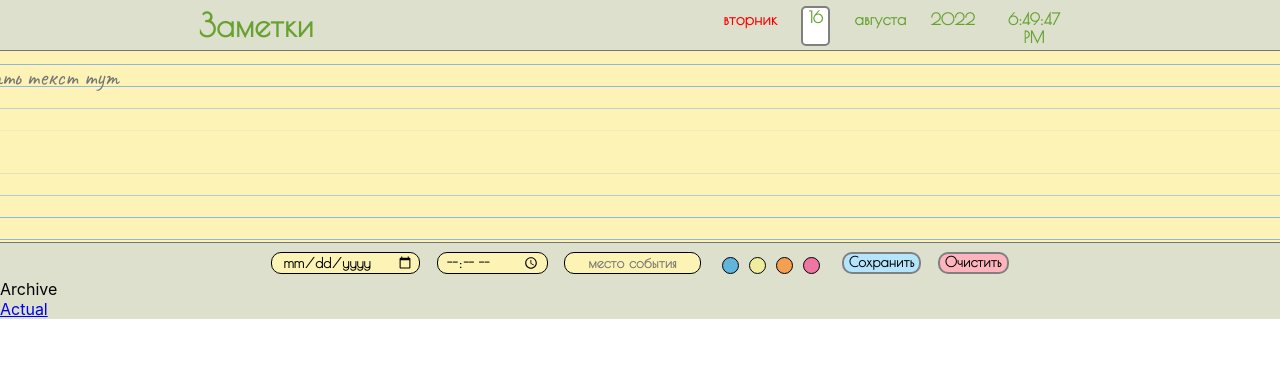
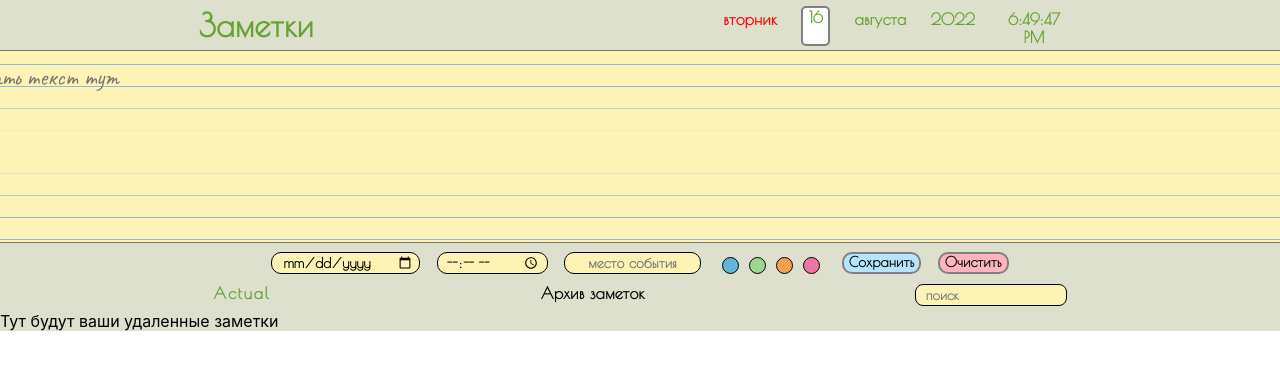
Before and after one commit to mtanasov/mtanasov.github.io-notes, a React (Vite) app: page /archive in a window 1280 px wide. Shown: the top 370 px of the page. Built offline with nearby package versions, Linux system fonts and the light colour scheme.

Commit message:
работает архив сообщений

```diff
--- a/src/colors.css
+++ b/src/colors.css
@@ -4,7 +4,7 @@ body {
    --titleClr: hsl(91deg 54% 41%);
    --bgrClrCreateNotes: hsl(52deg 95% 85%);
    --pColorBlue: hsl(199deg 63% 62%);
-   --pColorYellow: hsl(58deg 73% 78%);
+   --pColorYellow: hsl(109deg 46% 70%);
    --pColorOrange: hsl(29deg 89% 64%);
    --pColorPink: hsl(338deg 79% 70%);
 }
--- a/src/components/content/createNotes/CreateNotes.jsx
+++ b/src/components/content/createNotes/CreateNotes.jsx
@@ -11,8 +11,6 @@ export function CreateNotes() {
    const placeEvent = useSelector((state) => state.note.placeE)
    const bookmark = useSelector((state) => state.note.bookmark)
    const dateCreate = useSelector((state) => state.note.dateCN)
-
-
 
    const dispatch = useDispatch()
 
@@ -29,6 +27,14 @@ export function CreateNotes() {
       return iBookMark
    }
 
+   const clearInput = () => {
+      iTxt.current.value = ""
+      iDate.current.value = ""
+      iTime.current.value = ""
+      iEPlace.current.value = ""
+      iBookMark = "hsl(58deg 73% 78%)"
+   }
+
    return (
       <div id="createNotes">
          <div id="group1">
@@ -40,10 +46,10 @@ export function CreateNotes() {
             <input id="timeEvent" type="time" ref={iTime} />
             <input id="locationEvent" type="text" ref={iEPlace} placeholder="место события" />
             <span id="priority">
-               <div id="blue" style={{ backgroundColor: "hsl(199deg 63% 62%)" }} onClick={(event) => bgrClr(event)} ></div>
-               <div id="yellow" style={{ backgroundColor: "hsl(58deg 73% 78%)" }} onClick={(event) => bgrClr(event)}></div>
-               <div id="orange" style={{ backgroundColor: "hsl(29deg 89% 64%)" }} onClick={(event) => bgrClr(event)}></div>
-               <div id="pink" style={{ backgroundColor: "hsl(338deg 79% 70%)" }} onClick={(event) => bgrClr(event)}></div>
+               <div id="blue" style={{ backgroundColor: "var( --pColorBlue)" }} onClick={(event) => bgrClr(event)} ></div>
+               <div id="yellow" style={{ backgroundColor: "var(--pColorYellow)" }} onClick={(event) => bgrClr(event)}></div>
+               <div id="orange" style={{ backgroundColor: "var( --pColorOrange)" }} onClick={(event) => bgrClr(event)}></div>
+               <div id="pink" style={{ backgroundColor: "var(--pColorPink)" }} onClick={(event) => bgrClr(event)}></div>
             </span>
             <span id="buttonSave" onClick={
                () => {
@@ -58,23 +64,10 @@ export function CreateNotes() {
                         id: v4(),
                      }
                   ));
-                  iTxt.current.value = ""
-                  iDate.current.value = ""
-                  iTime.current.value = ""
-                  iEPlace.current.value = ""
-                  iBookMark = "hsl(58deg 73% 78%)"
-                  /*  console.log({
-                      txtN: iTxt.current.value,
-                      dateE: iDate.current.value,
-                      timeE: iTime.current.value,
-                      placeE: iEPlace.current.value,
-                      bookmark: iBookMark,
-                      dateCN: new Date().toLocaleDateString() + " " + new Date().toLocaleTimeString(),
-                      id: String(Date.now()),
-                   }) */
+                  clearInput()
                }
             }>  Сохранить </span>
-            <span id="buttonClear"> Очистить </span>
+            <span id="buttonClear" onClick={() => { clearInput() }}> Очистить </span>
          </div>
 
       </div>
--- a/src/components/content/listNotes/ActualNotes.jsx
+++ b/src/components/content/listNotes/ActualNotes.jsx
@@ -1,10 +1,12 @@
 import React from "react";
-import { ReactDOM } from "react-dom/client";
+// import { ReactDOM } from "react-dom/client";
 import { BrowserRouter, Routes, Route, Outlet, Link } from "react-router-dom";
 import { TheNote } from "./TheNote";
 import { useSelector } from "react-redux/es/exports";
+import { removeNotes } from "../../../reduxSlice/saveSlice";
 
-import { arrNotes } from "../../../reduxSlice/ssd"
+
+import { arrNotes, toArray } from "../../../reduxSlice/ssd"
 
 export function ActualNotes() {
    const todo = useSelector((state) => state.note.todos)
@@ -29,7 +31,28 @@ export function ActualNotes() {
       archiveLink: {
          textDecoration: "none",
          color: "var(--titleClr)",
-         letterSpacing: "2px"
+         letterSpacing: "2px",
+      }
+   }
+
+   const Render = () => {
+      if (localStorage.getItem("actualNotes")) {
+         return (
+            todo.map((element) =>
+               <div key={element.id}>
+                  <TheNote
+                     id={element.id}
+                     txtN={element.txtN}
+                     timeE={element.timeE}
+                     dateE={element.dateE}
+                     placeE={element.placeE}
+                     dateCN={element.dateCN}
+                     bookmark={element.bookmark}
+                     onClick={removeNotes(element.id)} />
+               </div>)
+         )
+      } else {
+         return <> Тут будут ваши заметки</>
       }
    }
 
@@ -42,19 +65,7 @@ export function ActualNotes() {
             <input type="text" placeholder="поиск" style={style.search} />
             {/* </div> */}
          </div>
-         {
-            todo.map((element) =>
-               <div key={element.id}>
-                  <TheNote
-                     id={element.id}
-                     txtN={element.txtN}
-                     timeE={element.timeE}
-                     dateE={element.dateE}
-                     placeE={element.placeE}
-                     dateCN={element.dateCN}
-                     bookmark={element.bookmark} />
-               </div>)
-         }
+         <Render />
       </div>
    )
 }
--- a/src/components/content/listNotes/ArchiveNotes.jsx
+++ b/src/components/content/listNotes/ArchiveNotes.jsx
@@ -1,12 +1,66 @@
 import React from "react";
 import { BrowserRouter, Routes, Route, Outlet, Link } from "react-router-dom";
+import { TheNote } from "./TheNote";
+import { useSelector } from "react-redux/es/exports";
 
 export function ArchiveNotes() {
+   const todoArchive = useSelector((state) => state.archive)
+   console.log(todoArchive)
+
+   const style = {
+      main: {
+         display: "flex",
+         padding: "5px 0px",
+         justifyContent: "center",
+         gap: "270px",
+         fontFamily: "PoiretOne",
+         fontWeight: "700"
+      },
+      search: {
+         height: "20px",
+         borderRadius: "8px",
+         padding: "0px 10px",
+         border: "1px solid black",
+         backgroundColor: "var(--bgrClrCreateNotes)",
+         fontFamily: "PoiretOne",
+         fontWeight: "700",
+      },
+      archiveLink: {
+         textDecoration: "none",
+         color: "var(--titleClr)",
+         letterSpacing: "2px"
+      }
+   }
+
+   const Render = () => {
+      if (localStorage.getItem("archiveNotes")) {
+         return (
+            // todoArchive.map((element) =>
+            JSON.parse(localStorage.getItem("archiveNotes")).map((element) =>
+               <div key={element.id}>
+                  <TheNote
+                     id={element.id}
+                     txtN={element.txtN}
+                     timeE={element.timeE}
+                     dateE={element.dateE}
+                     placeE={element.placeE}
+                     dateCN={element.dateCN}
+                     bookmark={element.bookmark} />
+               </div>)
+         )
+      } else {
+         return <> Тут будут ваши удаленные заметки</>
+      }
+   }
+
    return (
-
       <div>
-         <div>Archive</div>
-         <Link to="/"> Actual</Link>
+         <div style={style.main}>
+            <Link to="/" style={style.archiveLink}> Actual</Link>
+            <div>Архив заметок</div>
+            <input type="text" placeholder="поиск" style={style.search} />
+         </div>
+         <Render />
       </div>
    )
 }
--- a/src/components/content/listNotes/TheNote.jsx
+++ b/src/components/content/listNotes/TheNote.jsx
@@ -93,6 +93,9 @@ export function TheNote(props) {
             <span style={style.timeEvent}>{timeE}</span>
             <span style={style.localEvent}>{location}</span>
             <button style={style.btnDelete} onClick={
+               // (props) => {
+               //    dispatch(props.onClick)
+               // }
                () => {
                   dispatch(removeNotes(id))
                }
--- a/src/reduxSlice/saveSlice.js
+++ b/src/reduxSlice/saveSlice.js
@@ -1,8 +1,9 @@
 import { createSlice } from "@reduxjs/toolkit";
-import { arrNotes } from "./ssd";
+import { ActualNotes } from "../components/content/listNotes/ActualNotes";
+import { arrNotes, toJSON, toArray } from "./ssd";
 
 const initialState = {
-   todos: arrNotes
+   todos: toArray("actualNotes")
 }
 
 // const initialState = {
@@ -20,13 +21,32 @@ export const notes = createSlice({
    initialState,
    reducers: {
       addNotes: (state, action) => {
-         state.note = action.payload
+         if (!localStorage.getItem("actualNotes")) {
+            localStorage.setItem("archiveNotes", JSON.stringify([]))
+            state.todos = []
+            state.todos.push(action.payload)
+            toJSON(state.todos, "actualNotes")
+         } else {
+            const array = toArray("actualNotes"); //преобразовал JSON в массив
+            state.todos = array;
+            state.todos.unshift(action.payload)
+            toJSON(state.todos, "actualNotes")
+
+         }
+         // state.note = action.payload
          // arrNotes.push(action.payload)
-         state.todos.unshift(action.payload)
+         // state.todos.unshift(action.payload)
+         // toJSON(state.todos)
          // console.log(action.payload);
       },
       removeNotes: (state, action) => { //новый массив без удаленной заметки
-         state.todos = state.todos.filter((todos) => todos.id !== action.payload)
+         const array = toArray("actualNotes") //получил массив актуальных заметок
+         const el = array.findIndex((el) => el.id === action.payload) // индекс элемента в массиве
+         const arrayArchive = toArray("archiveNotes") //получил массив арх.заметок
+         arrayArchive.push(state.todos[el]) // добавил заметку в массив архива
+         toJSON(arrayArchive, "archiveNotes") // сохранил в локалстор
+         state.todos = array.filter((todos) => todos.id !== action.payload)
+         toJSON(state.todos, "actualNotes")
          console.log(state.todos);
       }
    }
--- a/src/reduxSlice/ssd.js
+++ b/src/reduxSlice/ssd.js
@@ -1,4 +1,19 @@
-export const arrNotes = [
+export const arrNotes = []
+
+// преобразование массива в JSON
+export const toJSON = (arr, name) => {
+   const array = arr
+   const toJ = JSON.stringify(array)
+   localStorage.setItem(name, toJ)
+}
+
+// преобразование из JSON в массив
+export const toArray = (paramJson) => {
+   const J = localStorage.getItem(paramJson)
+   const arrNotes = JSON.parse(J)
+   return arrNotes
+}
+
 // {
 //    bookmark: "rgb(97, 180, 219)",
 //    dateCN: "11.08.2022 22:10:05",
@@ -17,4 +32,3 @@ export const arrNotes = [
 //    timeE: "01:12",
 //    txtN: "chiribim bom bom bom bom"
 // },
-]
```
Also changed, not shown: src/reduxSlice/deleteSlice.js (added, +25 -0 lines), src/reduxSlice/storeArchive.js (added, +8 -0 lines). Lines whose indentation alone changed are shown as unchanged.
